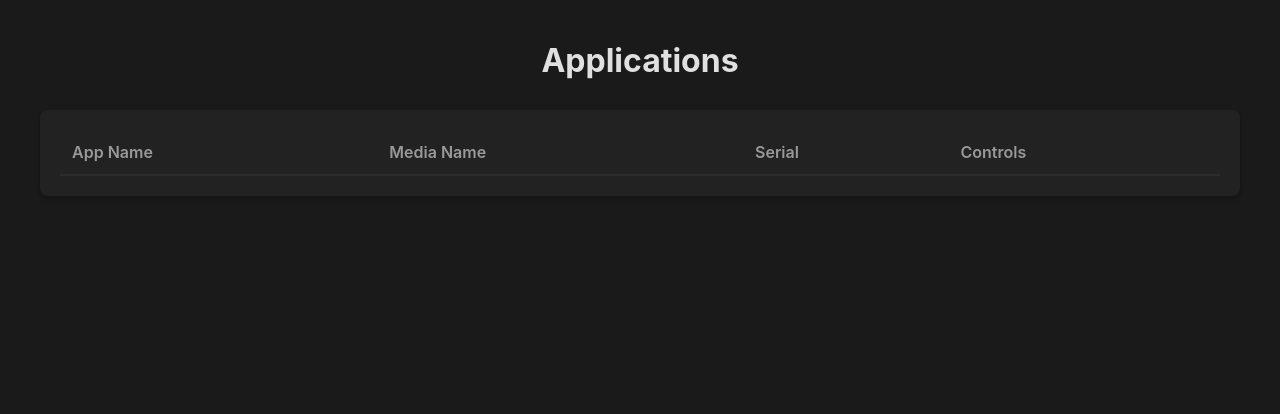
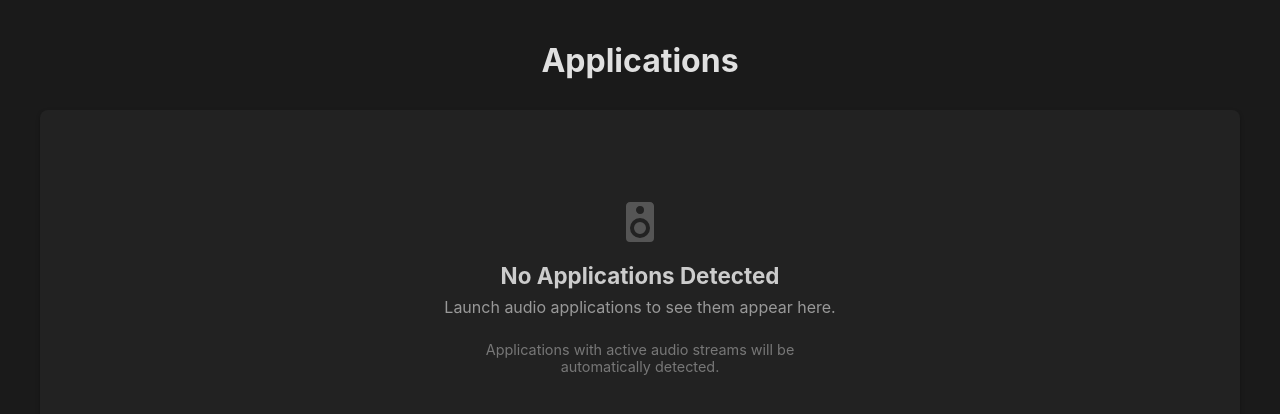
Before and after one commit to sigmaSd/RecordApps, a Svelte app in the folder gui/: page / in a window 1280 px wide. Shown: the top 414 px of the page. Built offline with nearby package versions, Linux system fonts and the light colour scheme.

Commit message:
Improve no app screen

```diff
--- a/gui/src/App.svelte
+++ b/gui/src/App.svelte
@@ -1,3 +1,4 @@
+<!-- App.svelte -->
 <script lang="ts">
     import AppRow from "./lib/AppRow.svelte";
     import { onMount } from "svelte";
@@ -6,6 +7,7 @@
     const fontPort = Number.parseInt(window.location.port);
     let apiPort: number | undefined = $state(undefined);
     let apps: App[] = $state([]);
+    let loading: boolean = $state(true);
 
     onMount(async () => {
         // Disable right-click context menu
@@ -17,14 +19,26 @@
             .then((res) => res.text())
             .then((p) => {
                 apiPort = Number.parseInt(p);
+                loading = false;
+            })
+            .catch((err) => {
+                console.error("Failed to fetch API port:", err);
+                loading = false;
             });
 
         setInterval(() => {
+            if (apiPort) {
                 fetch(`http://localhost:${apiPort}/apps`)
                     .then((res) => res.json())
                     .then((data) => {
                         apps = data;
+                        loading = false;
+                    })
+                    .catch((err) => {
+                        console.error("Failed to fetch apps:", err);
+                        loading = false;
                     });
+            }
         }, 1000);
     });
 </script>
@@ -32,6 +46,26 @@
 <main class="container">
     <h1>Applications</h1>
     <div class="table-wrapper">
+        {#if loading}
+            <div class="empty-state">
+                <div class="spinner"></div>
+                <p>Connecting to system...</p>
+            </div>
+        {:else if apps.length === 0}
+            <div class="empty-state">
+                <svg viewBox="0 0 24 24" width="48" height="48">
+                    <path
+                        d="M12,12A3,3 0 0,0 9,15A3,3 0 0,0 12,18A3,3 0 0,0 15,15A3,3 0 0,0 12,12M12,20A5,5 0 0,1 7,15A5,5 0 0,1 12,10A5,5 0 0,1 17,15A5,5 0 0,1 12,20M12,4A2,2 0 0,1 14,6A2,2 0 0,1 12,8C10.89,8 10,7.1 10,6C10,4.89 10.89,4 12,4M17,2H7C5.89,2 5,2.89 5,4V20A2,2 0 0,0 7,22H17A2,2 0 0,0 19,20V4C19,2.89 18.1,2 17,2Z"
+                    />
+                </svg>
+                <h3>No Applications Detected</h3>
+                <p>Launch audio applications to see them appear here.</p>
+                <p class="hint">
+                    Applications with active audio streams will be automatically
+                    detected.
+                </p>
+            </div>
+        {:else}
             <table>
                 <thead>
                     <tr>
@@ -43,11 +77,11 @@
                 </thead>
                 <tbody>
                     {#each apps as app (app.serial)}
-                    <!-- port set on onMount -->
                         <AppRow {app} apiPort={apiPort!} />
                     {/each}
                 </tbody>
             </table>
+        {/if}
     </div>
 </main>
 
@@ -80,6 +114,7 @@
         padding: 20px;
         border-radius: 8px;
         box-shadow: 0 2px 4px rgba(0, 0, 0, 0.3);
+        min-height: 300px;
     }
 
     table {
@@ -94,4 +129,54 @@
         color: #999;
         font-weight: 600;
     }
+
+    .empty-state {
+        display: flex;
+        flex-direction: column;
+        align-items: center;
+        justify-content: center;
+        padding: 40px 20px;
+        text-align: center;
+        height: 240px;
+    }
+
+    .empty-state svg {
+        fill: #555;
+        margin-bottom: 16px;
+    }
+
+    .empty-state h3 {
+        color: #ccc;
+        margin: 0 0 8px 0;
+        font-size: 1.4rem;
+    }
+
+    .empty-state p {
+        color: #999;
+        margin: 0 0 8px 0;
+        max-width: 400px;
+        font-size: 1rem;
+    }
+
+    .empty-state .hint {
+        font-size: 0.9rem;
+        color: #777;
+        margin-top: 16px;
+    }
+
+    .spinner {
+        width: 40px;
+        height: 40px;
+        border: 4px solid rgba(255, 62, 0, 0.1);
+        border-left-color: rgba(255, 62, 0, 0.8);
+        border-radius: 50%;
+        margin-bottom: 20px;
+        animation: spin 1s linear infinite;
+    }
+
+    @keyframes spin {
+        to {
+            transform: rotate(360deg);
+        }
+    }
 </style>
```
Also changed, not shown: 6 other files (tests, documents, lock files or other folders). Lines whose indentation alone changed are shown as unchanged.
